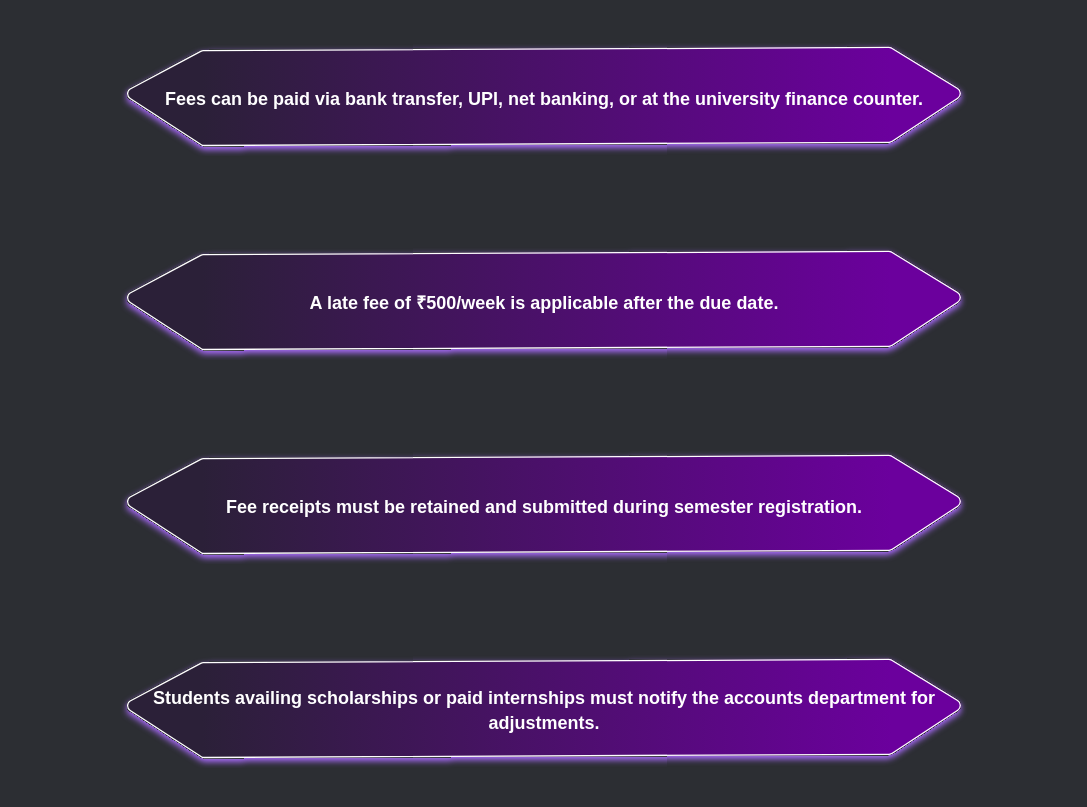
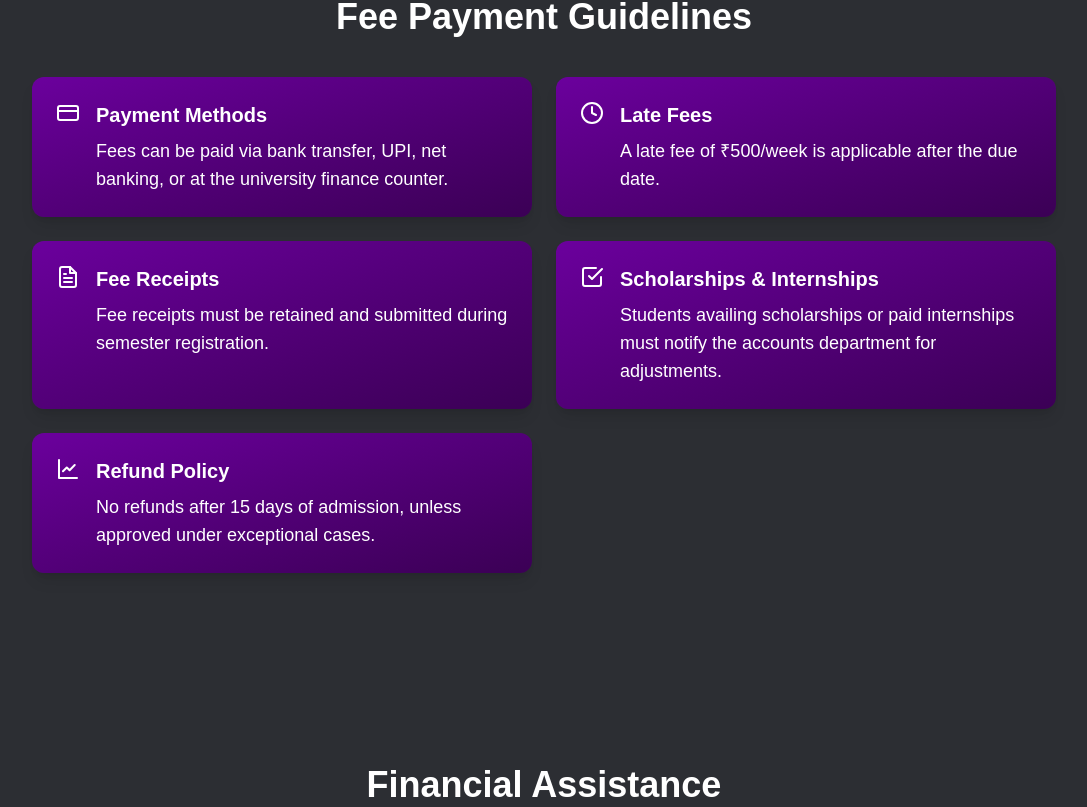
Before and after one commit to Code4Bharat1/BVOC_AIML, a Next.js app: page /fees-policy in a window 1280 px wide. Shown: the part 1313-2120 px from the top of the page, without its empty margins (96-1183 px from the left). Built offline with nearby package versions, Linux system fonts and the light colour scheme.

Commit message:
Add Fee Payment Guidelines component

```diff
--- a/src/components/Opportunities/Fees_Structure/FeePaymentGuidelines.jsx
+++ b/src/components/Opportunities/Fees_Structure/FeePaymentGuidelines.jsx
@@ -1,156 +1,145 @@
-"use client"
-import React, { useState, useEffect, useRef } from "react";
-import Image from "next/image";
+import React from "react";
 
 export default function FeePaymentGuidelines() {
-  // State to track viewport width
-  const [windowWidth, setWindowWidth] = useState(0);
-
-  // Refs for measuring text content height
-  const textRefs = [useRef(null), useRef(null), useRef(null), useRef(null), useRef(null)];
-
-  // State to store calculated heights for each card
-  const [cardHeights, setCardHeights] = useState([140, 140, 140, 140, 140]);
-
-  // Base classes
-  const cardClasses =
-    "relative w-full max-w-4xl mx-auto mb-4 flex items-center justify-center text-center px-6 py-6";
-
-  const textClasses =
-    "absolute inset-0 flex items-center justify-center text-white text-base sm:text-lg font-semibold leading-snug px-6";
-
-  // Handle resize and initial measurements
-  useEffect(() => {
-    // Set initial window width
-    setWindowWidth(window.innerWidth);
-
-    // Calculate card heights based on content
-    updateCardHeights();
-
-    // Add resize listener
-    const handleResize = () => {
-      setWindowWidth(window.innerWidth);
-      updateCardHeights();
-    };
-
-    window.addEventListener('resize', handleResize);
-
-    // Clean up
-    return () => window.removeEventListener('resize', handleResize);
-  }, []);
-
-  // Recalculate heights when window width changes
-  useEffect(() => {
-    updateCardHeights();
-  }, [windowWidth]);
-
-  // Function to calculate appropriate heights
-  const updateCardHeights = () => {
-    const newHeights = textRefs.map((ref, index) => {
-      if (!ref.current) return 140;
-
-      // Get content height
-      const contentHeight = ref.current.scrollHeight;
-
-      // Base height calculation
-      let baseHeight = 140; // Default height
-
-      // On mobile (under 640px - Tailwind's sm breakpoint)
-      if (windowWidth < 640) {
-        // Card 4 has longer text with the <br>
-        if (index === 3) {
-          baseHeight = 180;
-        } else {
-          // Adjust other cards based on content length
-          baseHeight = contentHeight > 60 ? 160 : 140;
-        }
-      }
-
-      return baseHeight;
-    });
-
-    setCardHeights(newHeights);
-  };
+  const guidelines = [
+    {
+      title: "Payment Methods",
+      description:
+        "Fees can be paid via bank transfer, UPI, net banking, or at the university finance counter.",
+      icon: (
+        <svg
+          xmlns="http://www.w3.org/2000/svg"
+          width="24"
+          height="24"
+          viewBox="0 0 24 24"
+          fill="none"
+          stroke="currentColor"
+          strokeWidth="2"
+          strokeLinecap="round"
+          strokeLinejoin="round"
+        >
+          <rect width="20" height="14" x="2" y="5" rx="2" />
+          <line x1="2" x2="22" y1="10" y2="10" />
+        </svg>
+      ),
+    },
+    {
+      title: "Late Fees",
+      description: "A late fee of ₹500/week is applicable after the due date.",
+      icon: (
+        <svg
+          xmlns="http://www.w3.org/2000/svg"
+          width="24"
+          height="24"
+          viewBox="0 0 24 24"
+          fill="none"
+          stroke="currentColor"
+          strokeWidth="2"
+          strokeLinecap="round"
+          strokeLinejoin="round"
+        >
+          <circle cx="12" cy="12" r="10" />
+          <polyline points="12 6 12 12 16 14" />
+        </svg>
+      ),
+    },
+    {
+      title: "Fee Receipts",
+      description:
+        "Fee receipts must be retained and submitted during semester registration.",
+      icon: (
+        <svg
+          xmlns="http://www.w3.org/2000/svg"
+          width="24"
+          height="24"
+          viewBox="0 0 24 24"
+          fill="none"
+          stroke="currentColor"
+          strokeWidth="2"
+          strokeLinecap="round"
+          strokeLinejoin="round"
+        >
+          <path d="M14 2H6a2 2 0 0 0-2 2v16a2 2 0 0 0 2 2h12a2 2 0 0 0 2-2V8z" />
+          <polyline points="14 2 14 8 20 8" />
+          <line x1="16" y1="13" x2="8" y2="13" />
+          <line x1="16" y1="17" x2="8" y2="17" />
+          <polyline points="10 9 9 9 8 9" />
+        </svg>
+      ),
+    },
+    {
+      title: "Scholarships & Internships",
+      description:
+        "Students availing scholarships or paid internships must notify the accounts department for adjustments.",
+      icon: (
+        <svg
+          xmlns="http://www.w3.org/2000/svg"
+          width="24"
+          height="24"
+          viewBox="0 0 24 24"
+          fill="none"
+          stroke="currentColor"
+          strokeWidth="2"
+          strokeLinecap="round"
+          strokeLinejoin="round"
+        >
+          <polyline points="9 11 12 14 22 4" />
+          <path d="M21 12v7a2 2 0 0 1-2 2H5a2 2 0 0 1-2-2V5a2 2 0 0 1 2-2h11" />
+        </svg>
+      ),
+    },
+    {
+      title: "Refund Policy",
+      description:
+        "No refunds after 15 days of admission, unless approved under exceptional cases.",
+      icon: (
+        <svg
+          xmlns="http://www.w3.org/2000/svg"
+          width="24"
+          height="24"
+          viewBox="0 0 24 24"
+          fill="none"
+          stroke="currentColor"
+          strokeWidth="2"
+          strokeLinecap="round"
+          strokeLinejoin="round"
+        >
+          <path d="M3 3v18h18" />
+          <path d="M18.7 8l-5.1 5.2-2.8-2.7L7 14.3" />
+        </svg>
+      ),
+    },
+  ];
 
   return (
-    <div>
-      <h1 className="text-white text-center text-2xl sm:text-3xl md:text-4xl font-bold mt-8 sm:mt-12 md:mt-16 mb-6 sm:mb-8 md:mb-10">
+    <div className="min-h-screen py-12 px-4">
+      <div className="max-w-5xl mx-auto">
+        {/* Header */}
+        <h1 className="text-white text-center text-4xl font-bold mt-16 mb-10">
           Fee Payment Guidelines
         </h1>
 
-      {/* Card 1 */}
-      <div className={cardClasses}>
-        <Image
-          src="/elements/arrow_box.svg"
-          alt="Arrow Box"
-          width={1200}
-          height={400}
-          className="w-full object-contain"
-          style={{ height: `${cardHeights[0]}px` }}
-        />
-        <p className={textClasses} ref={textRefs[0]}>
-          Fees can be paid via bank transfer, UPI, net banking, or at the university finance counter.
+        {/* Guidelines Cards */}
+        <div className="grid grid-cols-1 md:grid-cols-2 gap-6 mb-12">
+          {guidelines.map((item, index) => (
+            <div
+              key={index}
+              className="bg-gradient-to-br from-[#6B009D] to-[#3b0055] rounded-xl shadow-lg p-6"
+            >
+              <div className="flex items-start space-x-4">
+                <div className="flex-shrink-0 text-white">{item.icon}</div>
+                <div>
+                  <h3 className="text-xl font-bold text-white mb-2">
+                    {item.title}
+                  </h3>
+                  <p className="text-white text-sm sm:text-lg">
+                    {item.description}
                   </p>
                 </div>
-
-      {/* Card 2 */}
-      <div className={cardClasses}>
-        <Image
-          src="/elements/arrow_box.svg"
-          alt="Arrow Box"
-          width={1200}
-          height={400}
-          className="w-full object-contain"
-          style={{ height: `${cardHeights[1]}px` }}
-        />
-        <p className={textClasses} ref={textRefs[1]}>
-          A late fee of ₹500/week is applicable after the due date.
-        </p>
               </div>
-
-      {/* Card 3 */}
-      <div className={cardClasses}>
-        <Image
-          src="/elements/arrow_box.svg"
-          alt="Arrow Box"
-          width={1200}
-          height={400}
-          className="w-full object-contain"
-          style={{ height: `${cardHeights[2]}px` }}
-        />
-        <p className={textClasses} ref={textRefs[2]}>
-          Fee receipts must be retained and submitted during semester registration.
-        </p>
             </div>
-
-      {/* Card 4 */}
-      <div className={cardClasses}>
-        <Image
-          src="/elements/arrow_box.svg"
-          alt="Arrow Box"
-          width={1200}
-          height={400}
-          className="w-full object-contain"
-          style={{ height: `${cardHeights[3]}px` }}
-        />
-        <p className={textClasses} ref={textRefs[3]}>
-          Students availing scholarships or paid internships must notify the accounts department for adjustments.
-        </p>
+          ))}
         </div>
-
-      {/* Card 5 */}
-      <div className={cardClasses}>
-        <Image
-          src="/elements/arrow_box.svg"
-          alt="Arrow Box"
-          width={1200}
-          height={200}
-          className="w-full object-contain"
-          style={{ height: `${cardHeights[4]}px` }}
-        />
-        <p className={textClasses} ref={textRefs[4]}>
-          No refunds after 15 days of admission, unless approved under exceptional cases.
-        </p>
       </div>
     </div>
   );
```
Lines whose indentation alone changed are shown as unchanged.
